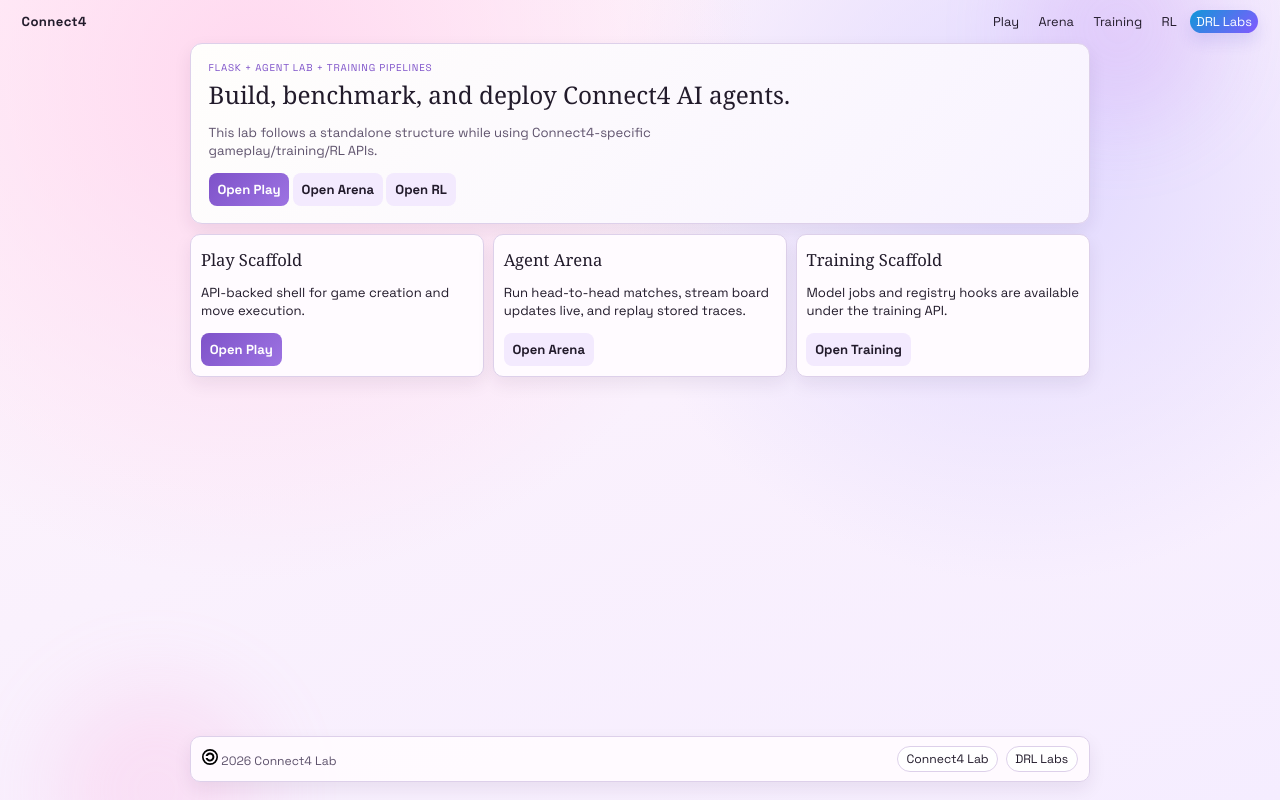
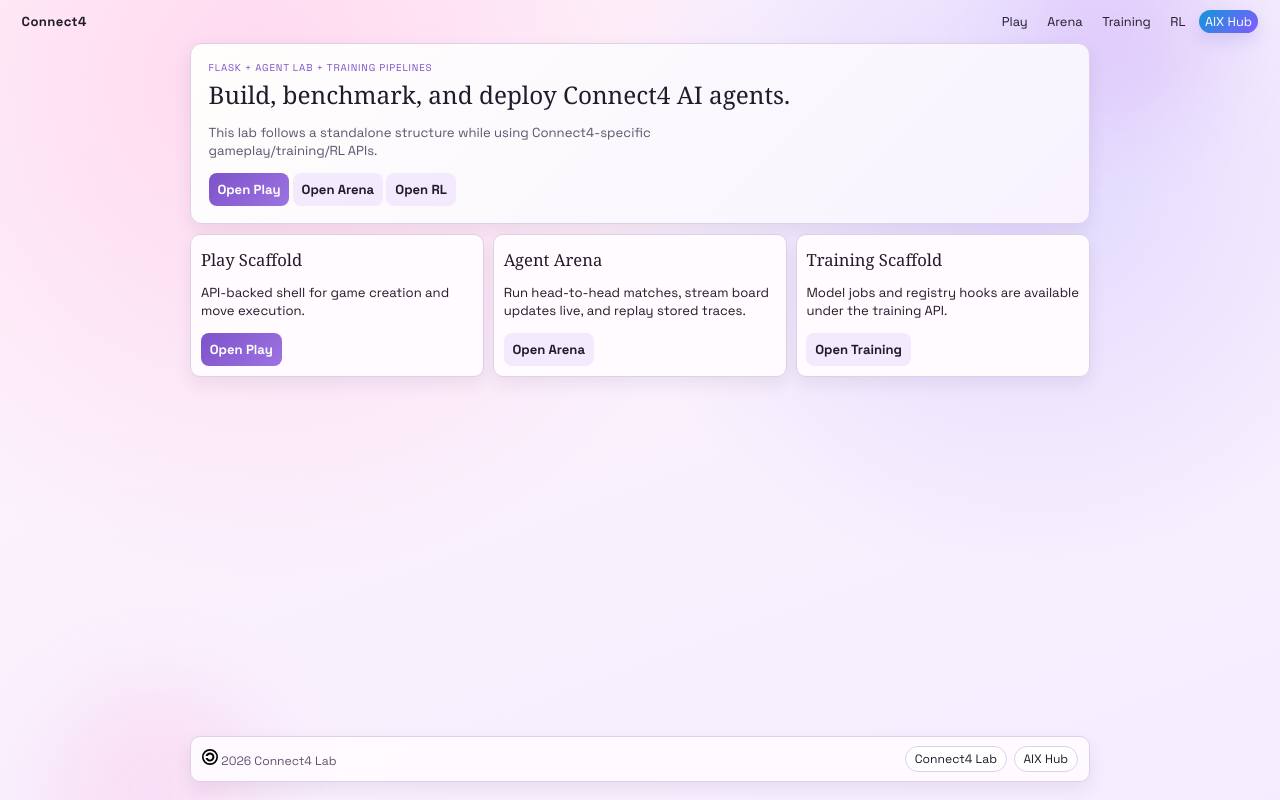
Before and after one commit to davidabelin/c4, a Flask app: page / in a window 1280 px wide. Run offline with Flask 3, Linux system fonts and the light colour scheme; some web fonts are replaced.

Commit message:
VERSION 1.7.0

```diff
--- a/c4_web/__init__.py
+++ b/c4_web/__init__.py
@@ -83,7 +83,7 @@ def create_app(config: dict | None = None) -> Flask:
         INTERNAL_WORKER_TOKEN=os.getenv("C4_INTERNAL_WORKER_TOKEN", ""),
         INTERNAL_WORKER_TOKEN_SECRET=os.getenv("C4_INTERNAL_WORKER_TOKEN_SECRET", ""),
         AGENT_MATCH_DEFAULT_TURNS=int(os.getenv("C4_AGENT_MATCH_DEFAULT_TURNS", "42")),
-        DRL_HOME_URL=os.getenv("DRL_HOME_URL", "http://127.0.0.1:5000/"),
+        DRL_HOME_URL=os.getenv("DRL_HOME_URL", "https://aix-labs.uw.r.appspot.com/"),
     )
     if config:
         app.config.update(config)
--- a/c4_web/templates/base.html
+++ b/c4_web/templates/base.html
@@ -23,7 +23,7 @@
         <a href="{{ url_for('main.training_page') }}">Training</a>
         <a href="{{ url_for('main.rl_page') }}">RL</a>
         {% if drl_home_url %}
-        <a class="nav-return" href="{{ drl_home_url }}">DRL Labs</a>
+        <a class="nav-return" href="{{ drl_home_url }}">AIX Hub</a>
         {% endif %}
       </nav>
     </header>
@@ -37,7 +37,7 @@
         <nav class="footer-links" aria-label="Connect4 footer">
           <a href="{{ url_for('main.home') }}">Connect4 Lab</a>
           {% if drl_home_url %}
-          <a href="{{ drl_home_url }}">DRL Labs</a>
+          <a href="{{ drl_home_url }}">AIX Hub</a>
           {% endif %}
         </nav>
       </div>
```
Also changed, not shown: tests/test_pages.py (+3 -3 lines), 1 other file.
